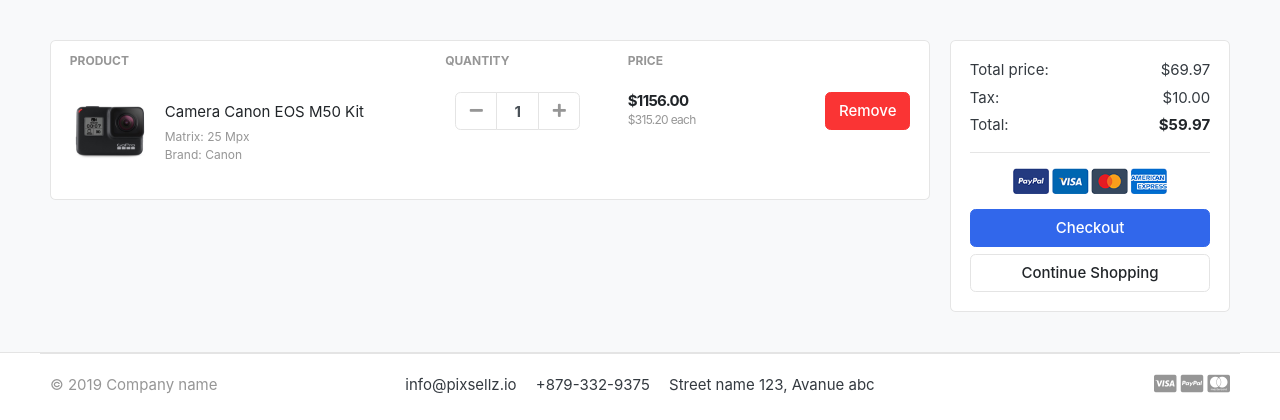
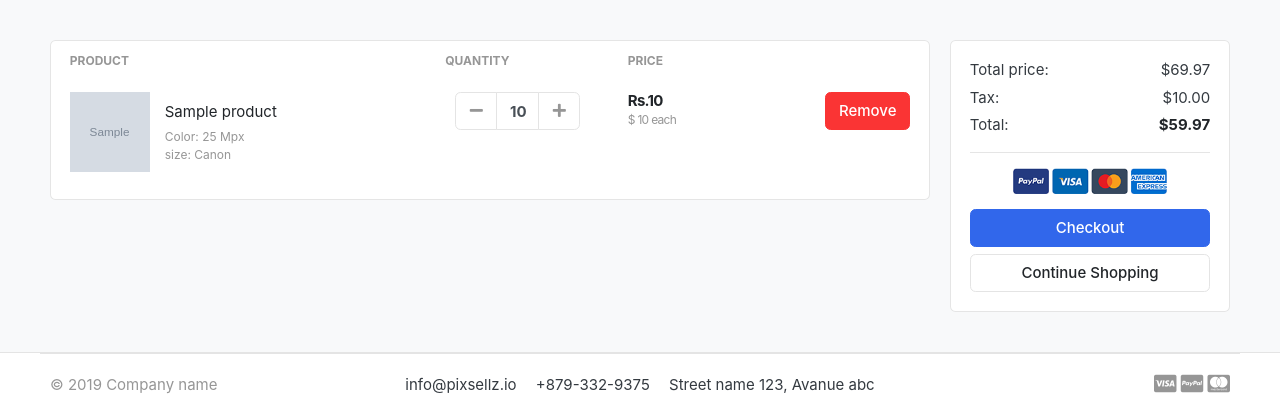
Before and after one commit to risav-pyakurel/Great-Kart, a Django app: template templates/store/cart.html in a window 1280 px wide. Shown: the part 118-538 px from the top of the page. Run offline with Django 5.2, Linux system fonts and the light colour scheme; the template is opened without the code that fills it: most values are stand-ins (such as "Sample title", 1, 10 or a date in 2020); grey boxes marked "Sample" are stand-in pictures; some libraries are stand-ins or nearby versions; some web fonts are replaced.

Commit message:
changing images

```diff
--- a/templates/store/cart.html
+++ b/templates/store/cart.html
@@ -20,14 +20,15 @@
                             </tr>
                         </thead>
                         <tbody>
+                            {% for cart_item in cart_items %}
                             <tr>
                                 <td>
                                     <figure class="itemside align-items-center">
-                                        <div class="aside"><img src="{% static './images/items/11.jpg' %}"
-                                                class="img-sm"></div>
+                                        <div class="aside"><img src="{{ cart_item.product.images.url }}" class="img-sm">
+                                        </div>
                                         <figcaption class="info">
-                                            <a href="#" class="title text-dark">Camera Canon EOS M50 Kit</a>
-                                            <p class="text-muted small">Matrix: 25 Mpx <br> Brand: Canon</p>
+                                            <a href="#" class="title text-dark">{{ cart_item.product.product_name }}</a>
+                                            <p class="text-muted small">Color: 25 Mpx <br> size: Canon</p>
                                         </figcaption>
                                     </figure>
                                 </td>
@@ -39,7 +40,7 @@
                                                 <button class="btn btn-light" type="button" id="button-plus"> <i
                                                         class="fa fa-minus"></i> </button>
                                             </div>
-                                            <input type="text" class="form-control" value="1">
+                                            <input type="text" class="form-control" value="{{ cart_item.quantity }}">
                                             <div class="input-group-append">
                                                 <button class="btn btn-light" type="button" id="button-minus"> <i
                                                         class="fa fa-plus"></i> </button>
@@ -49,14 +50,15 @@
                                 </td>
                                 <td>
                                     <div class="price-wrap">
-                                        <var class="price">$1156.00</var>
-                                        <small class="text-muted"> $315.20 each </small>
+                                        <var class="price">Rs.{{ cart_item.sub_total }}</var>
+                                        <small class="text-muted"> $ {{cart_item.product.price }} each </small>
                                     </div> <!-- price-wrap .// -->
                                 </td>
                                 <td class="text-right">
                                     <a href="" class="btn btn-danger"> Remove</a>
                                 </td>
                             </tr>
+                            {% endfor %}
 
                         </tbody>
                     </table>
```
Also changed, not shown: carts/views.py (+13 -17 lines).
